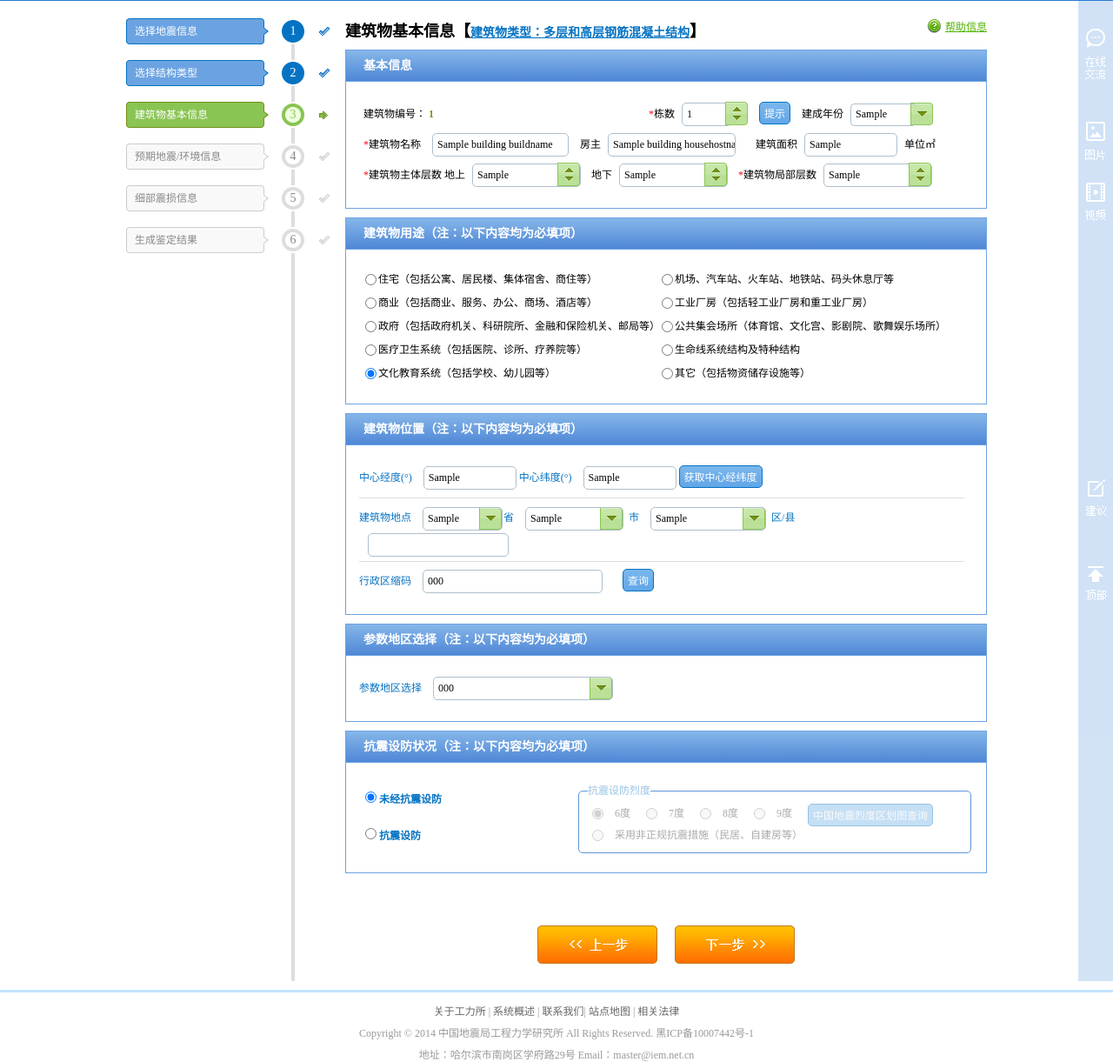
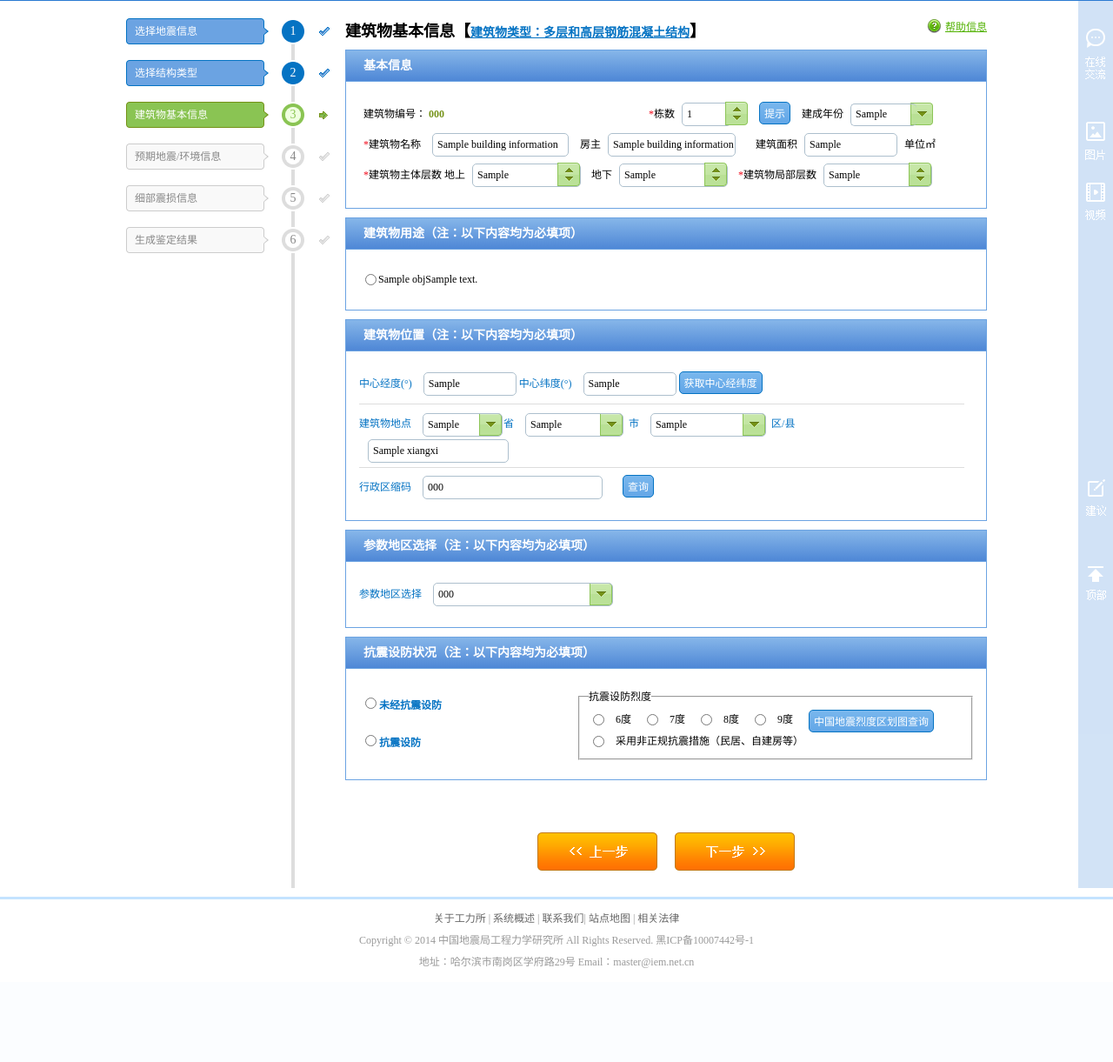
Before and after one commit to cash2one/dlsPro, a Django app: template templates/transport/checkup3.html in a window 1280 px wide. Shown: the part 173-1394 px from the top of the page at 87% size. After the commit the page ends 1286 px from the top, so only its background shows below. Run offline with Django 3.2, Linux system fonts and the light colour scheme; the template is opened without the code that fills it: most values are stand-ins (such as "Sample title", 1, 10 or a date in 2020).

Commit message:
对地基、场地、结构类型等进行了动态取数据的优化

```diff
--- a/templates/transport/checkup3.html
+++ b/templates/transport/checkup3.html
@@ -63,12 +63,12 @@
       <div class="ctext">
         <div class="inline">
           <label>建筑物编号：</label>
-          <span class="idn">{{buildid}}</span>
-          <input name="build_id" type="hidden" value="{{building_buildnumber}}">
+          <span class="idn">{{building_information.building_buildnumber}}</span>
+          <input name="build_id" type="hidden" value="{{building_information.building_buildnumber}}">
         </div>
         <div class="inline">
           <label><span>*</span>栋数</label>
-          <input type="text" class="tb n" id="tsccvn" name="build_num" value="{{building_number}}" />
+          <input type="text" class="tb n" id="tsccvn" name="build_num" value="{{building_information.building_number}}" />
           <div class="plmin"> <img src="{% static 'img/select_aup.png'%}" class="plus" data="ccvn" /><img src="{% static 'img/select_adown.png'%}" class="minus" data="ccvn" /> </div>
           <input type="button" class="btnbg bt" id="tipbtn" value="提示" />
           <div class="btntipinfo btntip" style="display: none;">
@@ -80,7 +80,7 @@
         </div>
         <div class="inline">
           <label>建成年份</label>
-          <input type="text" class="selectskin tb" id="sskin_y" name="build_year" value="{{building_buildyear}}"/>
+          <input type="text" class="selectskin tb" id="sskin_y" name="build_year" value="{{building_information.building_buildyear}}"/>
           <img src="{% static 'img/select_arrow.png'%}" class="sbtn">
           <select  class="tb y setinput sbtns"  data="sskin_y">
             <option>60年代</option>
@@ -156,30 +156,30 @@
         </div>
         <div class="inline">
           <label><span>*</span>建筑物名称</label>
-          <input type="text" class="tb name" name = "build_name" value="{{building_buildname}}"/>
+          <input type="text" class="tb name" name = "build_name" value="{{building_information.building_buildname}}"/>
         </div>
         <div class="inline">
           <label>房主</label>
-          <input type="text" class="tb u" name= "build_hostname" value="{{building_househostname}}"/>
+          <input type="text" class="tb u" name= "build_hostname" value="{{building_information.building_househostname}}"/>
         </div>
         <div class="inline">
           <label>建筑面积</label>
-          <input type="text" class="tb m" name="build_area" value="{{building_buildarea}}"/>
+          <input type="text" class="tb m" name="build_area" value="{{building_information.building_buildarea}}"/>
           单位㎡
         </div>
         <div class="inline">
           <label><span>*</span>建筑物主体层数 地上</label>
-          <input type="text" class="tb cs" id="tsccvcs" name="build_uplayernum" value="{{building_uplayernum}}" />
+          <input type="text" class="tb cs" id="tsccvcs" name="build_uplayernum" value="{{building_information.building_uplayernum}}" />
           <div class="plmin"> <img src="{% static 'img/select_aup.png'%}" class="plus" data="ccvcs" /><img src="{% static 'img/select_adown.png'%}" class="minus" data="ccvcs" /> </div>
         </div>
         <div class="inline">
           <label>地下</label>
-          <input type="text" class="tb cx" id="tsccvcx"  name="build_downlayernum" value="{{building_downlayernum}}"/>
+          <input type="text" class="tb cx" id="tsccvcx"  name="build_downlayernum" value="{{building_information.building_downlayernum}}"/>
           <div class="plmin"> <img src="{% static 'img/select_aup.png'%}" class="plus" data="ccvcx" /><img src="{% static 'img/select_adown.png'%}" class="minus" data="ccvcx" /> </div>
         </div>
         <div class="inline">
           <label><span>*</span>建筑物局部层数</label>
-          <input type="text" class="tb cj" id="tsccvcj" name="build_partlayernum" value="{{building_partlayernum}}" />
+          <input type="text" class="tb cj" id="tsccvcj" name="build_partlayernum" value="{{building_information.building_partlayernum}}" />
           <div class="plmin"> <img src="{% static 'img/select_aup.png'%}" class="plus" data="ccvcj" /><img src="{% static 'img/select_adown.png'%}" class="minus" data="ccvcj" /> </div>
         </div>
       </div>
@@ -189,36 +189,26 @@
       <div class="ctitle">建筑物用途（注：以下内容均为必填项）</div>
       <div class="ctext">
         <table>
-          <tr>
-            <td><input type="radio" name="use" value="1"/></td>
-            <td>住宅（包括公寓、居民楼、集体宿舍、商住等）</td>
-            <td><input type="radio" name="use" /></td>
-            <td>机场、汽车站、火车站、地铁站、码头休息厅等</td>
-          </tr>
-          <tr>
-            <td><input type="radio" name="use" /></td>
-            <td>商业（包括商业、服务、办公、商场、酒店等）</td>
-            <td><input type="radio" name="use" /></td>
-            <td>工业厂房（包括轻工业厂房和重工业厂房）</td>
-          </tr>
-          <tr>
-            <td><input type="radio" name="use" /></td>
-            <td>政府（包括政府机关、科研院所、金融和保险机关、邮局等）</td>
-            <td><input type="radio" name="use" /></td>
-            <td>公共集会场所（体育馆、文化宫、影剧院、歌舞娱乐场所）</td>
-          </tr>
-          <tr>
-            <td><input type="radio" name="use" /></td>
-            <td>医疗卫生系统（包括医院、诊所、疗养院等）</td>
-            <td><input type="radio" name="use" /></td>
-            <td>生命线系统结构及特种结构</td>
-          </tr>
-          <tr>
-            <td><input type="radio" checked="checked" name="use" /></td>
-            <td>文化教育系统（包括学校、幼儿园等）</td>
-            <td><input type="radio"   name="use" /></td>
-            <td>其它（包括物资储存设施等）</td>
-          </tr>
+          {%if useageObj%}
+               {% for obj in useageObj%}
+                  {% if obj in useageObjji %}
+                    {% if forloop.last %}
+                          <tr>
+                            <td><input type="radio" name="build_use" {% if obj.building_usageid == building_information.building_buildusage%} checked="checked" {%endif%} value="{{obj.building_usageid}}"/></td>
+                            <td>{{obj.building_usagename}}{{obj.building_usagedesc}}</td>
+                          </tr>
+                      {%else%}
+                          <tr>
+                            <td><input type="radio" name="build_use" {% if obj.building_usageid == building_information.building_buildusage%} checked="checked" {%endif%} value="{{obj.building_usageid}}"/></td>
+                            <td>{{obj.building_usagename}}{{obj.building_usagedesc}}</td>
+                      {%endif%}
+                  {% else%}
+                      <td><input type="radio" name="build_use" {% if obj.building_usageid == building_information.building_buildusage%} checked="checked" {%endif%} value="{{obj.building_usageid}}"/></td>
+                      <td>{{obj.building_usagename}}{{obj.building_usagedesc}}</td>
+                    </tr>
+                  {%endif%}
+                {% endfor%}
+          {%endif%}
         </table>
       </div>
     </div>
@@ -229,48 +219,37 @@
         <table>
           <tr>
             <td class="nb">
-             <!--  <div id="dgs" class="jwitem"><a href="javascript:;" class="changeformatjw" data="dfm">切换为度分秒格式</a> -->
               <label>中心经度(°)</label>
-              <input type="text" class="tb j" value="{{building_longitude}}" name="build_longitude"/>
+              <input type="text" class="tb j" value="{{building_information.building_longitude}}" name="build_longitude"/>
               <label>中心纬度(°)</label>
-              <input type="text" class="tb w"  value="{{building_latitude}}" name="build_latitude"/>
+              <input type="text" class="tb w"  value="{{building_information.building_latitude}}" name="build_latitude"/>
               <input type="button" value="获取中心经纬度" class="btnbg" />
               </div>
-             <!--  <div id="dfm" class="jwitem"><a href="javascript:;" class="changeformatjw" data="dgs">切换为度格式</a> -->
-              <!-- <label>中心经度</label>
-              <input type="text" class="tb jd d" value="105"/>°
-              <input type="text" class="tb jf d" value="28"/>′
-              <input type="text" class="tb jm d" value="12"/>″
-              <label>中心纬度</label>
-              <input type="text" class="tb wd d" value="32"/>°
-              <input type="text" class="tb wf d" value="2"/>′
-              <input type="text" class="tb wm d" value="24"/>″
-              <input type="button" value="获取中心经纬度" class="btnbg" /> -->
               </div>
           </td>
           </tr>
           <tr>
             <td><label>建筑物地点</label>
-              <input type="text" class="selectskin tb" id="sskin_se" name="build_province" value="{{building_province}}"/>
+              <input type="text" class="selectskin tb" id="sskin_se" name="build_province" value="{{building_information.building_province}}"/>
               <select class="tb s setinput" data="sskin_se" id="s1">
                 <option></option>
               </select>
               <label>省</label>
-              <input type="text" class="selectskin tb" id="sskin_si"  name="build_city" value="{{building_city}}" />
+              <input type="text" class="selectskin tb" id="sskin_si"  name="build_city" value="{{building_information.building_city}}" />
               <select class="tb s setinput" data="sskin_si" id="s2">
                 <option></option>
               </select>
               <label>市</label>
-              <input type="text" class="selectskin tb" id="sskin_qu" name="build_district" value="{{building_district}}" />
+              <input type="text" class="selectskin tb" id="sskin_qu" name="build_district" value="{{building_information.building_district}}" />
               <select class="tb s setinput" data="sskin_qu" id="s3">
                 <option></option>
               </select>
               <label>区/县</label>
-              <input type="text" id="sskin_xi" class="tb a"  value=""  /></td>
+              <input type="text" id="sskin_xi" class="tb a" name="xiangxidiqu" value="{{building_information.xiangxi}}"  /></td>
           </tr>
           <tr>
             <td><label>行政区缩码</label>
-              <input type="text" class="tb c" name="build_admregioncode" value="{{building_admregioncode}}"  />
+              <input type="text" class="tb c" name="build_admregioncode" value="{{building_information.building_admregioncode}}"  />
               <input type="button" onclick="window.open('http://www.123cha.com/postal/')" value="查询" class="btnbg"/>
               </td>
           </tr>
@@ -281,12 +260,15 @@
       <div class="ctitle">参数地区选择（注：以下内容均为必填项）</div>
       <div class="ctext">
       	<table><tr><td style="border:none;"><label>参数地区选择</label>
-              <input type="text" class="selectskin tb" id="sskin_csd" name="build_areanumber" value="{{building_areanumber}}" style="width:200px;" />
+              <input type="text" class="selectskin tb" id="sskin_csd" name="build_areanumber" value="{{building_information.building_areanumber}}" style="width:200px;" />
               <select class="tb s1 setinput" data="sskin_csd">
-                <option>西南地区</option>
-                <option>东南地区</option>
-                <option>东北地区</option>
-                <option>西北地区</option>
+                {%if regionObj%}
+                    <option></option>
+                  {% for item in regionObj %}
+
+                    <option>{{item.region_location}}</option>
+                  {% endfor %}
+                {%endif%}
               </select></td></tr></table>
       </div>
     </div>
@@ -295,26 +277,26 @@
       <div class="ctext">
         <table  id="ld">
           <tr>
-            <td><input type="radio" name="level"  value="1" checked="checked" />
+            <td><input type="radio" name="level"  value="1" {% ifequal building_information.building_fortificationinfo  "1" %} checked="checked" {%endifequal%} />
               <span class="ed b">未经抗震设防</span></td>
-            <td rowspan="2" class="td"><fieldset class="disabled fieldsetborder" id="lds" disabled="disabled">
+            <td rowspan="2" class="td"><fieldset id="lds"{% ifequal building_information.building_fortificationinfo  '1' %} class="disabled fieldsetborder" {%endifequal%} {% ifequal building_information.building_fortificationinfo  '2' %} class="fieldsetborder" {%endifequal%}>
                 <legend>抗震设防烈度</legend>
-                <input type="radio" name="yl" value="6度" checked="checked"/>
+                <input type="radio" name="yl" value="6" {% ifequal building_information.building_fortificationdegree  '6' %} checked="checked" {%endifequal%}/>
                 6度
-                <input type="radio" name="yl" value="7度"/>
+                <input type="radio" name="yl" value="7"  {% ifequal building_information.building_fortificationdegree  '7' %} checked="checked" {%endifequal%}/>
                 7度
-                <input type="radio" name="yl" value="8度"/>
+                <input type="radio" name="yl" value="8"  {% ifequal building_information.building_fortificationdegree  '8' %} checked="checked" {%endifequal%}/>
                 8度
-                <input type="radio" name="yl" value="9度"/>
+                <input type="radio" name="yl" value="9"  {% ifequal building_information.building_fortificationdegree  '9' %} checked="checked" {%endifequal%}/>
                 9度
-                <input type="button" class="btnbg" value="中国地震烈度区划图查询" />
+                <input type="button" class="btnbg" value="中国地震烈度区划图查询"  />
                 <br />
-                <input type="radio" name="yl" value=" 采用非正规抗震措施（民居、自建房等）"/>
+                <input type="radio" name="yl" value="10"  {% ifequal building_information.building_fortificationdegree  '10' %} checked="checked" {%endifequal%}/>
                 采用非正规抗震措施（民居、自建房等）
               </fieldset></td>
           </tr>
           <tr>
-            <td><input type="radio" name="level" value="2" />
+            <td><input type="radio" name="level" value="2"   {% ifequal building_information.building_fortificationinfo  '2' %} checked="checked" {%endifequal%} />
               <span class="ed b">抗震设防</span></td>
           </tr>
         </table>
```
Also changed, not shown: templates/transport/checkup2.html (+21 -2 lines), templates/transport/checkup4.html (+56 -50 lines), transport/views.py (+29 -7 lines).
